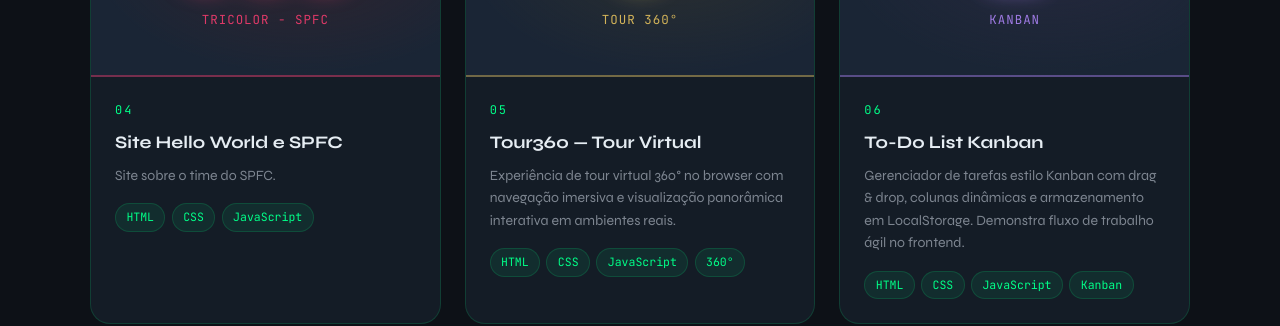
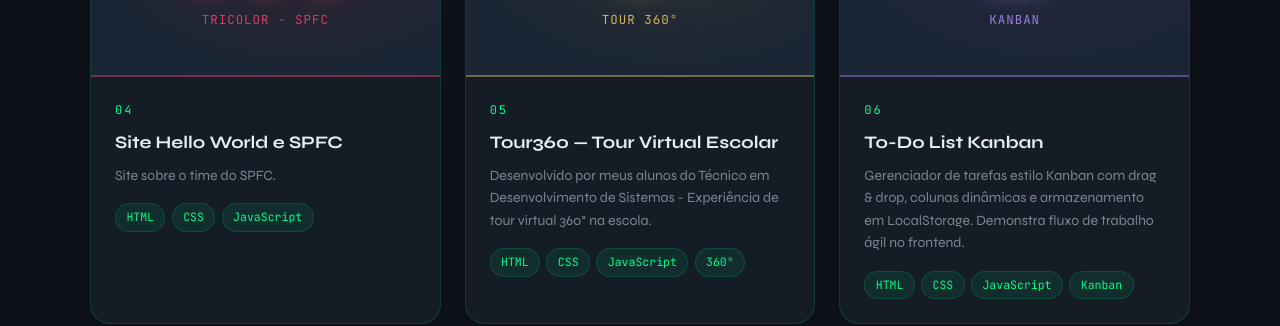
Before and after one commit to brunoaguiar1986/portfolio, a plain HTML site: page index.html in a window 1280 px wide. Shown: the part 2240-2566 px from the top of the page. Drawn offline with Linux system fonts and the light colour scheme.

Commit message:
Update index.html

```diff
--- a/index.html
+++ b/index.html
@@ -191,8 +191,8 @@
           </div>
           <div class="project-info">
             <div class="project-num">05</div>
-            <h3 class="project-title">Tour360 — Tour Virtual</h3>
-            <p class="project-desc">Experiência de tour virtual 360° no browser com navegação imersiva e visualização panorâmica interativa em ambientes reais.</p>
+            <h3 class="project-title">Tour360 — Tour Virtual Escolar</h3>
+            <p class="project-desc">Desenvolvido por meus alunos do Técnico em Desenvolvimento de Sistemas - Experiência de tour virtual 360° na escola.</p>
             <div class="project-tags"><span>HTML</span><span>CSS</span><span>JavaScript</span><span>360°</span></div>
           </div>
         </div>
```
